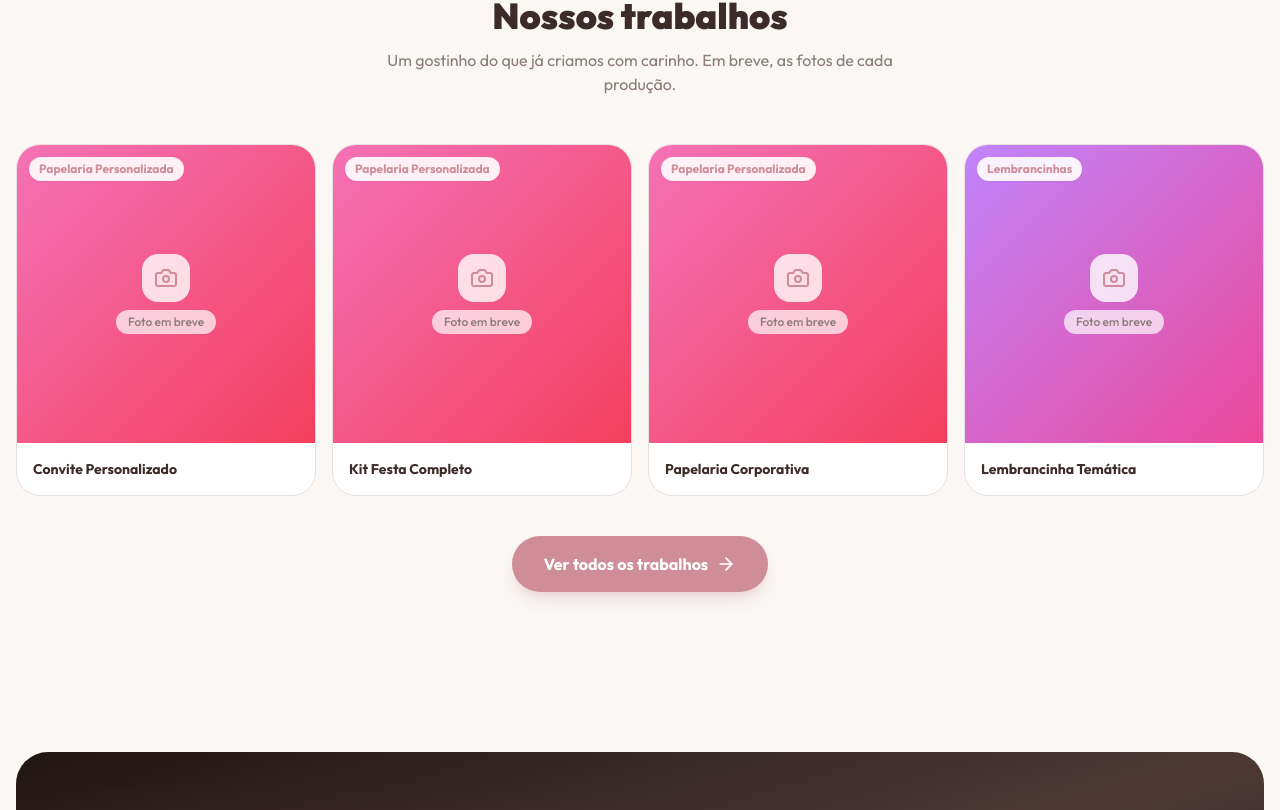
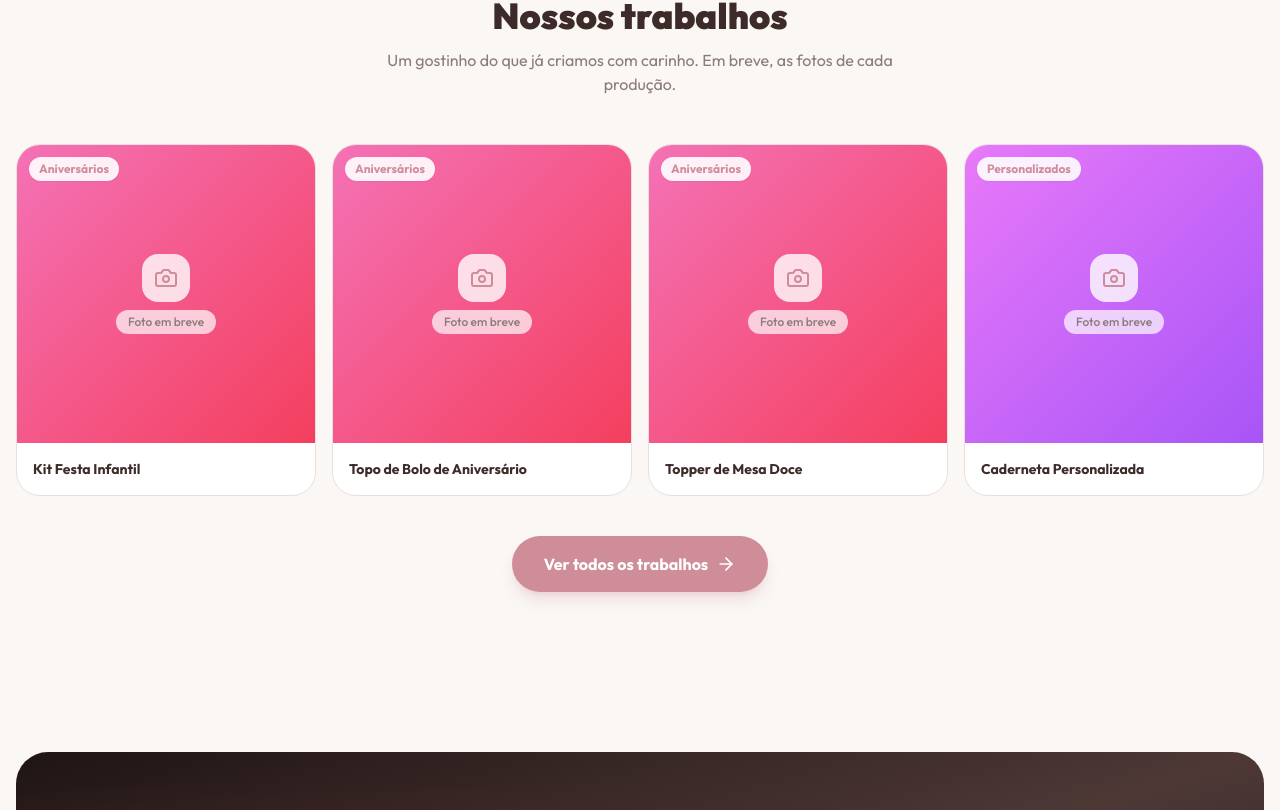
Before and after one commit to ThiagoVieira04/loja-papel-e-sonhos, a Next.js app in the folder frontend/: page / in a window 1280 px wide. Shown: the part 3290-4100 px from the top of the page. Built offline with nearby package versions, Linux system fonts and the light colour scheme; no server answers.

Commit message:
feat: add gallery of works page with categories, filter and lightbox

```diff
--- a/frontend/src/app/page.tsx
+++ b/frontend/src/app/page.tsx
@@ -21,9 +21,9 @@ import {
   Users,
 } from "lucide-react";
 import {
-  GALLERY_GRADIENTS,
-  GALLERY_ITEMS,
-} from "@/constants/gallery";
+  WORK_GRADIENTS,
+  WORK_ITEMS,
+} from "@/constants/works";
 
 export const metadata: Metadata = {
   title: "Papel e Sonhos | Papelaria Criativa e Informática",
@@ -431,12 +431,12 @@ export default function HomePage() {
           </div>
 
           <div className="grid grid-cols-2 md:grid-cols-4 gap-4">
-            {GALLERY_ITEMS.slice(0, 4).map((item) => {
-              const gradient = GALLERY_GRADIENTS[item.category];
+            {WORK_ITEMS.slice(0, 4).map((item) => {
+              const gradient = WORK_GRADIENTS[item.category];
               return (
                 <Link
                   key={item.id}
-                  href="/galeria"
+                  href="/trabalhos"
                   className="group rounded-3xl border border-border bg-card overflow-hidden hover:shadow-xl hover:-translate-y-1 transition-all duration-300"
                 >
                   <div
@@ -466,7 +466,7 @@ export default function HomePage() {
 
           <div className="text-center mt-10">
             <Link
-              href="/galeria"
+              href="/trabalhos"
               className="inline-flex items-center gap-2 px-8 py-4 bg-primary text-white font-bold rounded-full hover:bg-primary/90 hover:-translate-y-0.5 transition-all shadow-lg shadow-primary/25"
             >
               Ver todos os trabalhos
--- a/frontend/src/components/gallery/gallery-card.tsx
+++ b/frontend/src/components/gallery/gallery-card.tsx
@@ -7,10 +7,11 @@ import {
 interface GalleryCardProps {
   item: GalleryItem;
   onOpen: (item: GalleryItem) => void;
+  gradient?: string;
 }
 
-export function GalleryCard({ item, onOpen }: GalleryCardProps) {
-  const gradient = GALLERY_GRADIENTS[item.category];
+export function GalleryCard({ item, onOpen, gradient: gradientProp }: GalleryCardProps) {
+  const gradient = gradientProp ?? GALLERY_GRADIENTS[item.category] ?? "from-primary to-secondary";
 
   return (
     <button
--- a/frontend/src/components/gallery/lightbox.tsx
+++ b/frontend/src/components/gallery/lightbox.tsx
@@ -18,6 +18,7 @@ interface LightboxProps {
   currentIndex: number;
   onClose: () => void;
   onNavigate: (index: number) => void;
+  gradients?: Record<string, string>;
 }
 
 export function Lightbox({
@@ -25,9 +26,12 @@ export function Lightbox({
   currentIndex,
   onClose,
   onNavigate,
+  gradients,
 }: LightboxProps) {
   const item = items[currentIndex];
-  const gradient = item ? GALLERY_GRADIENTS[item.category] : "";
+  const gradient = item
+    ? (gradients ?? GALLERY_GRADIENTS)[item.category] ?? "from-primary to-secondary"
+    : "";
 
   useEffect(() => {
     const onKey = (e: KeyboardEvent) => {
--- a/frontend/src/components/layout/footer.tsx
+++ b/frontend/src/components/layout/footer.tsx
@@ -7,7 +7,7 @@ const footerLinks = {
     { label: "Home", href: "/" },
     { label: "Produtos", href: "/produtos" },
     { label: "Serviços", href: "/servicos" },
-    { label: "Galeria", href: "/galeria" },
+    { label: "Nossos Trabalhos", href: "/trabalhos" },
     { label: "Categorias", href: "/categorias" },
     { label: "FAQ", href: "/faq" },
   ],
--- a/frontend/src/components/layout/header.tsx
+++ b/frontend/src/components/layout/header.tsx
@@ -106,7 +106,7 @@ export function Header() {
                 Serviços
               </Link>
               <Link
-                href="/galeria"
+                href="/trabalhos"
                 className={`px-3 py-2 rounded-lg text-sm font-medium transition-colors ${
                   scrolled || !isHome
                     ? "text-foreground hover:bg-muted"
@@ -341,7 +341,7 @@ export function Header() {
                 Serviços
               </Link>
               <Link
-                href="/galeria"
+                href="/trabalhos"
                 onClick={() => setMobileMenu(false)}
                 className="block px-4 py-3 rounded-xl text-foreground hover:bg-muted font-medium"
               >
--- a/frontend/src/constants/gallery.ts
+++ b/frontend/src/constants/gallery.ts
@@ -10,7 +10,7 @@ export type GalleryCategory = (typeof GALLERY_CATEGORIES)[number];
 export interface GalleryItem {
   id: string;
   title: string;
-  category: GalleryCategory;
+  category: string;
   description: string;
   image?: string;
   tags: string[];
@@ -83,7 +83,7 @@ export const GALLERY_ITEMS: GalleryItem[] = [
   },
 ];
 
-export const GALLERY_GRADIENTS: Record<GalleryCategory, string> = {
+export const GALLERY_GRADIENTS: Record<string, string> = {
   "Papelaria Personalizada": "from-pink-400 to-rose-500",
   Lembrancinhas: "from-purple-400 to-pink-500",
   "Topos de Bolo": "from-rose-400 to-red-500",
--- /dev/null
+++ b/frontend/src/constants/works.ts
@@ -0,0 +1,159 @@
+import type { GalleryItem } from "./gallery";
+
+export const WORK_CATEGORIES = [
+  "Aniversários",
+  "Personalizados",
+  "Papelaria",
+  "Camisas",
+  "Canecas",
+  "Lembrancinhas",
+  "Impressões",
+] as const;
+
+export type WorkCategory = (typeof WORK_CATEGORIES)[number];
+
+export interface WorkItem extends GalleryItem {
+  category: WorkCategory;
+  image?: string;
+}
+
+export const WORK_ITEMS: WorkItem[] = [
+  {
+    id: "kit-festa-infantil",
+    title: "Kit Festa Infantil",
+    category: "Aniversários",
+    description:
+      "[Imagem de exemplo - adicione a foto do kit festa produzido pelo painel administrativo]",
+    tags: ["kit festa", "aniversário", "decoração"],
+  },
+  {
+    id: "topo-bolo-aniversario",
+    title: "Topo de Bolo de Aniversário",
+    category: "Aniversários",
+    description:
+      "[Imagem de exemplo - adicione a foto do topo de bolo produzido pelo painel administrativo]",
+    tags: ["topo de bolo", "aniversário", "personalizado"],
+  },
+  {
+    id: "topper-mesa-doce",
+    title: "Topper de Mesa Doce",
+    category: "Aniversários",
+    description:
+      "[Imagem de exemplo - adicione a foto do topper produzido pelo painel administrativo]",
+    tags: ["topper", "mesa doce", "tema"],
+  },
+  {
+    id: "caderneta-personalizada",
+    title: "Caderneta Personalizada",
+    category: "Personalizados",
+    description:
+      "[Imagem de exemplo - adicione a foto da caderneta produzida pelo painel administrativo]",
+    tags: ["caderneta", "personalizado", "presente"],
+  },
+  {
+    id: "azulejo-personalizado",
+    title: "Azulejo Personalizado",
+    category: "Personalizados",
+    description:
+      "[Imagem de exemplo - adicione a foto do azulejo produzido pelo painel administrativo]",
+    tags: ["azulejo", "personalizado", "decorativo"],
+  },
+  {
+    id: "convite-casamento",
+    title: "Convite de Casamento",
+    category: "Papelaria",
+    description:
+      "[Imagem de exemplo - adicione a foto do convite produzido pelo painel administrativo]",
+    tags: ["convite", "casamento", "papelaria"],
+  },
+  {
+    id: "papelaria-corporativa",
+    title: "Papelaria Corporativa",
+    category: "Papelaria",
+    description:
+      "[Imagem de exemplo - adicione a foto do material corporativo produzido pelo painel administrativo]",
+    tags: ["cartão de visita", "empresa", "identidade visual"],
+  },
+  {
+    id: "camisa-evento-familiar",
+    title: "Camisa de Evento Familiar",
+    category: "Camisas",
+    description:
+      "[Imagem de exemplo - adicione a foto da camisa produzida pelo painel administrativo]",
+    tags: ["camisa", "família", "evento"],
+  },
+  {
+    id: "camisa-confra",
+    title: "Camisa de Confraternização",
+    category: "Camisas",
+    description:
+      "[Imagem de exemplo - adicione a foto da camisa produzida pelo painel administrativo]",
+    tags: ["camisa", "confraternização", "estampa"],
+  },
+  {
+    id: "caneca-com-foto",
+    title: "Caneca com Foto",
+    category: "Canecas",
+    description:
+      "[Imagem de exemplo - adicione a foto da caneca produzida pelo painel administrativo]",
+    tags: ["caneca", "foto", "presente"],
+  },
+  {
+    id: "caneca-termica",
+    title: "Caneca Térmica Personalizada",
+    category: "Canecas",
+    description:
+      "[Imagem de exemplo - adicione a foto da caneca térmica produzida pelo painel administrativo]",
+    tags: ["caneca térmica", "personalizado", "marca"],
+  },
+  {
+    id: "saquinhos-personalizados",
+    title: "Saquinhos Personalizados",
+    category: "Lembrancinhas",
+    description:
+      "[Imagem de exemplo - adicione a foto dos saquinhos produzidos pelo painel administrativo]",
+    tags: ["saquinho", "lembrancinha", "festa"],
+  },
+  {
+    id: "caixinhas-de-mimo",
+    title: "Caixinhas de Mimo",
+    category: "Lembrancinhas",
+    description:
+      "[Imagem de exemplo - adicione a foto das caixinhas produzidas pelo painel administrativo]",
+    tags: ["caixinha", "mimo", "presente"],
+  },
+  {
+    id: "banner-evento",
+    title: "Banner de Evento",
+    category: "Impressões",
+    description:
+      "[Imagem de exemplo - adicione a foto do banner produzido pelo painel administrativo]",
+    tags: ["banner", "evento", "impressão"],
+  },
+  {
+    id: "impressao-de-fotos",
+    title: "Impressão de Fotos",
+    category: "Impressões",
+    description:
+      "[Imagem de exemplo - adicione a foto do material impresso pelo painel administrativo]",
+    tags: ["fotos", "impressão", "recordação"],
+  },
+  {
+    id: "encadernacao-trabalho",
+    title: "Encadernação de Trabalho",
+    category: "Impressões",
+    description:
+      "[Imagem de exemplo - adicione a foto do material encadernado pelo painel administrativo]",
+    tags: ["encadernação", "documentos", "acabamento"],
+  },
+];
+
+export const WORK_GRADIENTS: Record<WorkCategory, string> = {
+  Aniversários: "from-pink-400 to-rose-500",
+  Personalizados: "from-fuchsia-400 to-purple-500",
+  Papelaria: "from-rose-400 to-red-500",
+  Camisas: "from-sky-400 to-blue-500",
+  Canecas: "from-amber-400 to-orange-500",
+  Lembrancinhas: "from-violet-400 to-purple-500",
+  Impressões: "from-emerald-400 to-teal-500",
+};
```
Also changed, not shown: frontend/src/app/trabalhos/page.tsx (added, +95 -0 lines), frontend/public/sw.js.
